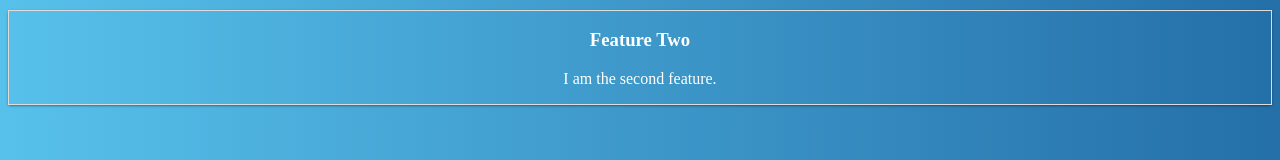
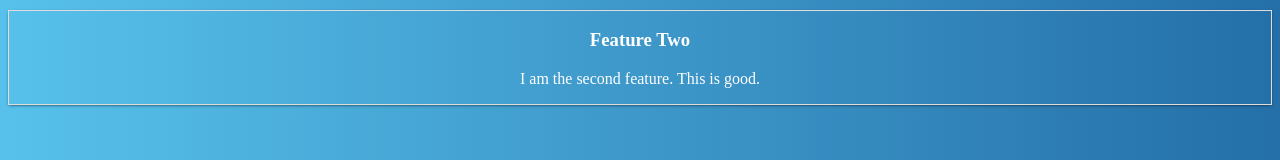
Before and after one commit to lyraddigital/angular-devops, an Angular app: page /feature-two in a window 1280 px wide. Shown: the part 324-484 px from the top of the page. Built offline with nearby package versions, Linux system fonts and the light colour scheme.

Commit message:
Code change.

```diff
--- a/src/app/feature-two/feature-two.component.html
+++ b/src/app/feature-two/feature-two.component.html
@@ -1,4 +1,4 @@
 <h3>Feature Two</h3>
 <p>
-  I am the second feature.
+  I am the second feature. This is good.
 </p>
```
